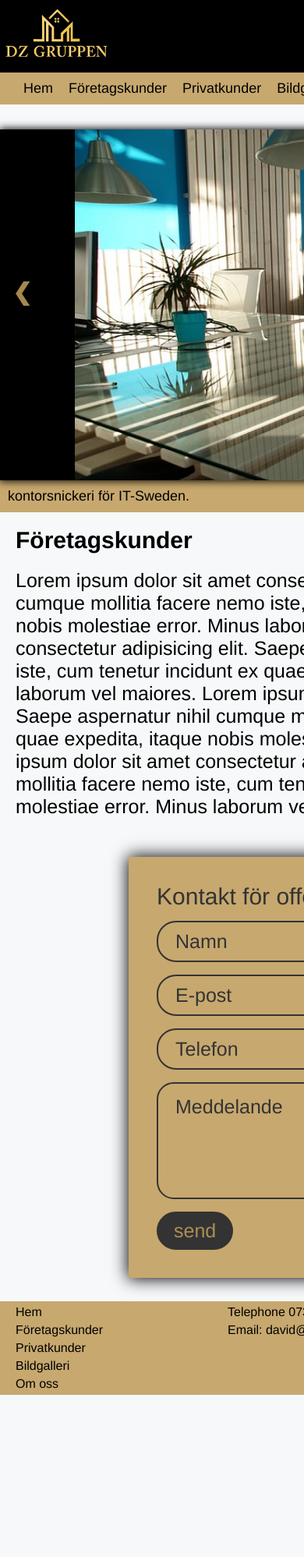
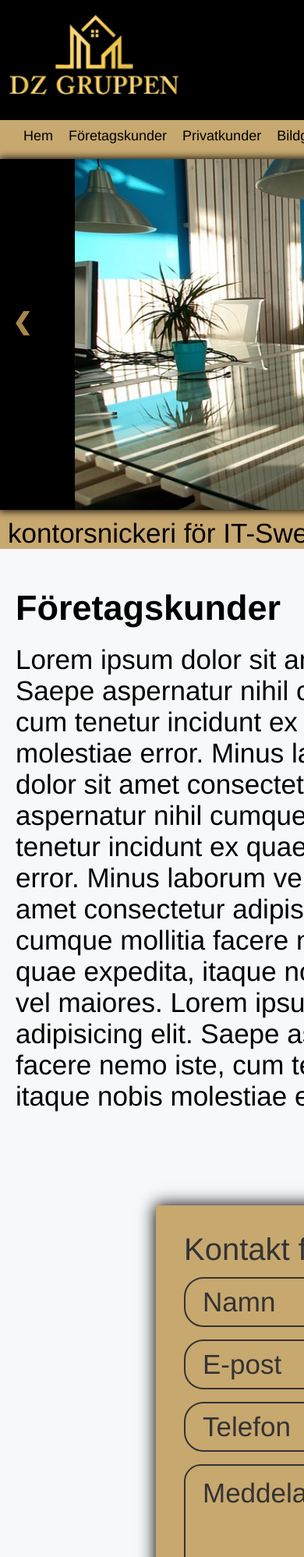
Before and after one commit to Adde86/webapplikationkurs-newton, a plain HTML site: page html/company-index.html in a window 390 px wide. Shown: the top 1997 px of the page at 78% size. Before the commit the page ends 1789 px from the top, so only its background shows below. Drawn offline with nearby package versions, Linux system fonts and the light colour scheme.

Commit message:
Uppdatering av mediaquery samt footer

```diff
--- a/html/company-index.html
+++ b/html/company-index.html
@@ -3,6 +3,7 @@
     <meta charset="UTF-8">
     <meta name="viewport" content="width=device-width, initial-scale=1.0">
     <link rel="stylesheet" href="../resources/css/company-style.css">
+    <link rel="stylesheet" href="../resources/css/mediaQueryPhone.css">
     <script
         src="https://kit.fontawesome.com/64d58efce2.js"
         crossorigin="anonymous"
@@ -25,7 +26,6 @@
                 <a href="#">Privatkunder</a>
                 <a href="#">Bildgalleri</a>
                 <a href="#">Om oss</a>
-
             </nav>
         </header>
         <main id="main">
@@ -33,7 +33,7 @@
          <a class="prev" onclick="plusSlides(-1)">&#10094;</a>
          <a class="next" onclick="plusSlides(1)">&#10095;</a>
         </div>
-        <div class="navbar" id=navText>
+        <div id=info-text>
         </div>
         <section id="text-section">
             <h2>Företagskunder</h2>
@@ -83,7 +83,7 @@
                    </div>
        </aside>
         <footer id="footer">
-            <section class="footer-section">
+            <section id="footer-section1">
                 <ul>
                     <li><a href="./index.html">Hem</a></li>
                     <li><a href="./company.html">Företagskunder</a></li>
@@ -93,14 +93,14 @@
                 </ul>
             </section>
 
-            <section class="footer-section">
+            <section id="footer-section2">
                 <ul>
-                    <li>Telephone 073-111 111 111</li>
+                    <li>Telephone 073-720 04 84</li>
                     <li><a href="mailto:david@dzgruppen.se">Email: david@dzgruppen.se</a></li>
                 </ul>
            </section>
 
-            <section class="footer-section">
+            <section id="footer-section3">
                 <ul id="social-links">
                     <li><a href="https://instagram.com/dz_gruppen_ab?igshid=1g4fh7uc2a89k"
                         class="fa fa-instagram"> Instagram</a></li>
--- a/js/company.js
+++ b/js/company.js
@@ -26,10 +26,9 @@ let image = document.createElement('img');
 image.style.height = "450px";
 imageSection.appendChild(image);
 
-let navText = document.getElementById('navText');
+let infoText = document.getElementById('info-text');
 let p = document.createElement('p');
-p.style.fontSize = '18px';
-navText.appendChild(p);
+infoText.appendChild(p);
 
 imageRoller();
 
--- a/resources/css/company-style.css
+++ b/resources/css/company-style.css
@@ -20,7 +20,7 @@ h2{
     font-size: 18px;
 }
 
-.navbar, #footer{
+.navbar, #footer, #info-text{
     background-color: #c09c5adc;
 }
 
@@ -28,7 +28,7 @@ h2{
     background-color: black;
 }
 
-.navbar{
+.navbar, #info-text{
     display: flex;
     float: left;
     flex-wrap: wrap;
@@ -72,26 +72,39 @@ h2{
 }
 
 #footer{
-    display: flex;
     grid-area: footer;
+    display: grid;
     min-height: 100px;
-    align-items: stretch;
-    flex-flow: row wrap;
+    grid-template-columns: repeat(3, 1fr);
+    grid-template-areas:
+    "section1 section2 section3";
+    justify-items: center;
 }
 
-.footer-section{
+#footer-section1{
+    grid-area: section1;
+}
+
+#footer-section2{
+    grid-area: section2;
+}
+
+#footer-section3{
+    grid-area: section3;
+}
+/* .footer-section{
     flex-basis: 200px;
     flex-grow: 1;
     align-self: left;
-}
+} */
 
-.footer-section:nth-of-type(2){
+/* .footer-section:nth-of-type(2){
     flex-grow: 3;
-}
+} */
 
 #footer ul li {
     list-style: none;
-    margin: 5px 20px;
+    margin-top: 5px;
 }
 
 #footer ul li a {
@@ -291,70 +304,3 @@ textarea.input{
 .next:hover {
   background-color: rgba(0, 0, 0, 0.8);
 }
-
-@media screen and (max-width: 480px){
-    #container{
-        display: grid;
-        grid-template-columns: 1fr;
-        grid-template-areas:
-        "header"
-        "main"
-        "sidebar"
-        "footer";
-    }
-
-    #image-section img{
-        display: block;
-        margin-left: auto;
-        margin-right: auto;
-        width: 80%;
-    }
-
-    #image-section{
-        background-color: black;
-    }
-
-    #text-section p{
-        font-size: 25px;
-        margin: 20px;;
-    }
-
-    #text-section h2{
-        font-size: 30px;
-        margin: 60px 20px 20px 20px;;
-    }
-
-    .form{
-      width: 70%;
-    }
-
-    .title{
-        font-size: 30px;
-    }
-
-    .btn{
-        font-size: 25px;
-    }
-
-    .input-container span{
-        font-size: 30px;
-    }
-
-    .input{
-        font-size: 25px;
-    }
-
-    .input-container.focus label {
-        font-size: 30px;
-    }
-
-    .input-container label{
-        font-size: 25px;
-    }
-
-    #navText p{
-       font-size: 30px;
-    }
-
-
-}
--- /dev/null
+++ b/resources/css/mediaQueryPhone.css
@@ -0,0 +1,81 @@
+@media screen and (max-width: 480px){
+    #container{
+        display: grid;
+        grid-template-columns: 1fr;
+        grid-template-areas:
+        "header"
+        "main"
+        "main"
+        "sidebar"
+        "footer";
+    }
+
+    #header img{
+        width: 250px;
+    }
+
+    .navbar, #info-text{
+        height: 50px;
+    }
+
+    #image-section img{
+        display: block;
+        width: 80%;
+        margin: 0 auto auto;
+        margin-left: auto;
+        margin-right: auto;
+    }
+
+    #image-section{
+        background-color: black;
+        margin-top: 0;
+    }
+
+    #text-section p{
+        font-size: 35px;
+        margin: 20px;
+        margin-bottom: 40px;
+    }
+
+    #text-section h2{
+        font-size: 45px;
+        margin: 100px 20px 20px 20px;
+    }
+
+    .form{
+      width: 70%;
+    }
+
+    #sidebar{
+        margin: 50px;
+    }
+
+    .title{
+        font-size: 40px;
+    }
+
+    .input-container span, #info-text p{
+        font-size: 35px;
+    }
+
+    .input, .btn, .input-container.focus label, .input-container label{
+        font-size: 35px;
+    }
+
+    #footer ul li{
+        font-size: 35px;
+        min-height: 50px;
+    }
+
+    #footer-section1{
+        display: none;
+    }
+
+    #footer{
+        display: grid;
+        grid-template-columns: repeat(2, 1fr);
+        grid-template-areas:
+        "section2 section3";
+    }
+
+}
```
